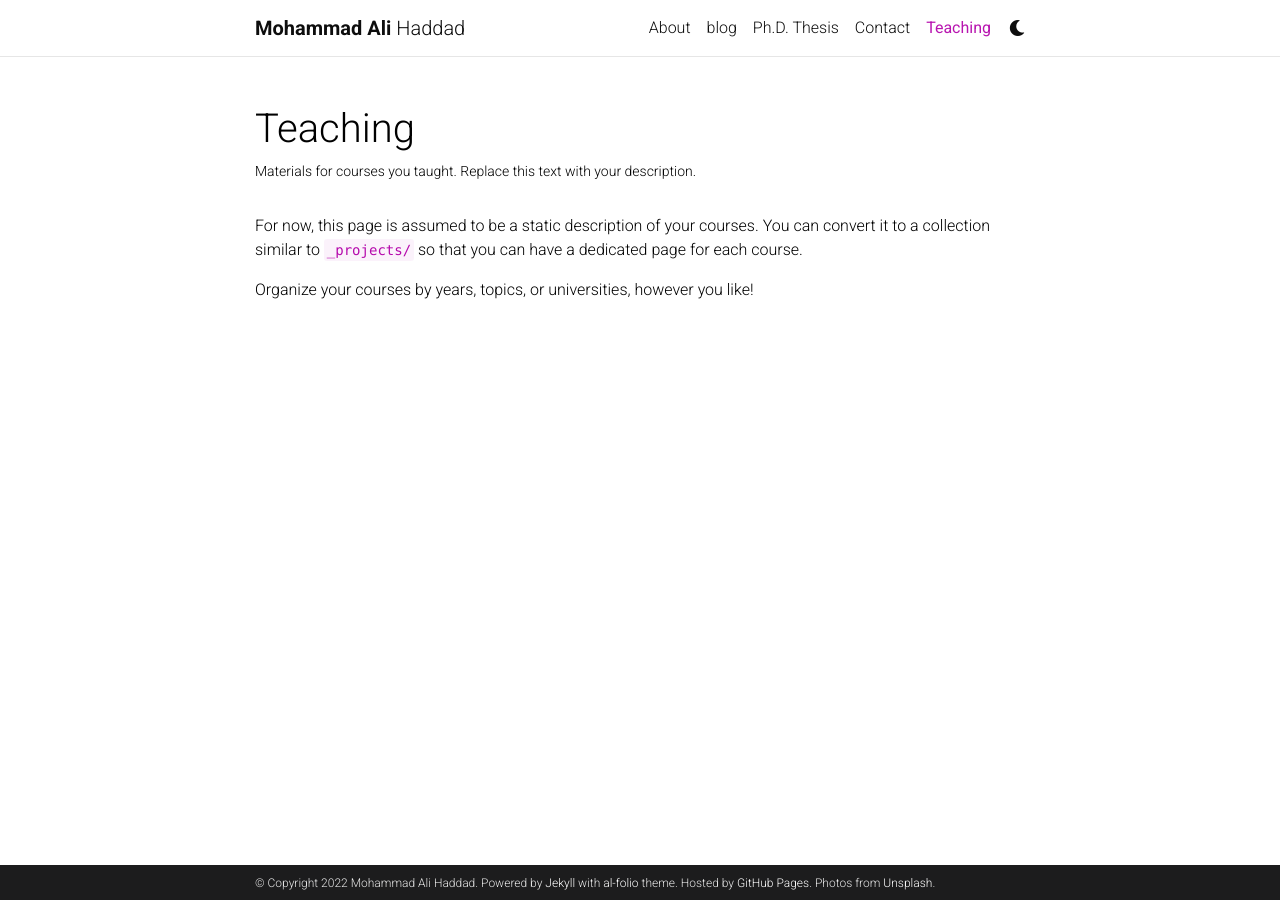
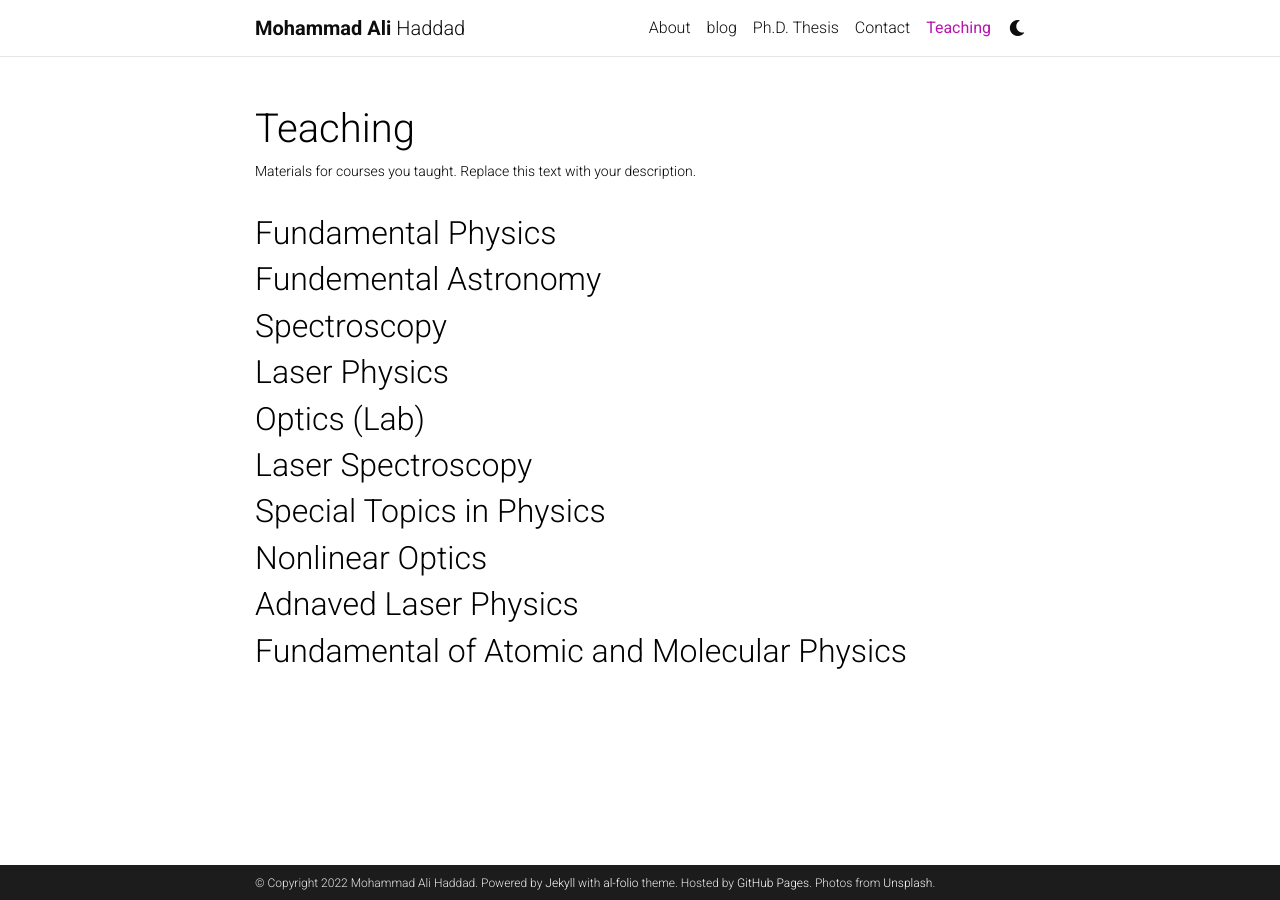
Before and after one commit to ma-haddad/ma-haddad.github.io, a Jekyll site: the page built from _pages/teaching.md, in a window 1280 px wide. Built offline with Jekyll 4.4.1, drawn with Linux system fonts in a browser that asks for light colours; comment, search, counter and statistics services are not loaded; a style sheet for code colours, icons or effects is not loaded.

Commit message:
Update teaching.md

```diff
--- a/_pages/teaching.md
+++ b/_pages/teaching.md
@@ -7,6 +7,24 @@ nav: true
 nav_order: 5
 ---
 
-For now, this page is assumed to be a static description of your courses. You can convert it to a collection similar to `_projects/` so that you can have a dedicated page for each course.
+## Fundamental Physics
 
-Organize your courses by years, topics, or universities, however you like!
+## Fundemental Astronomy
+
+## Spectroscopy
+
+## Laser Physics
+
+## Optics (Lab)
+
+
+
+## Laser Spectroscopy
+
+## Special Topics in Physics
+
+## Nonlinear Optics
+
+## Adnaved Laser Physics
+
+## Fundamental of Atomic and Molecular Physics
```
